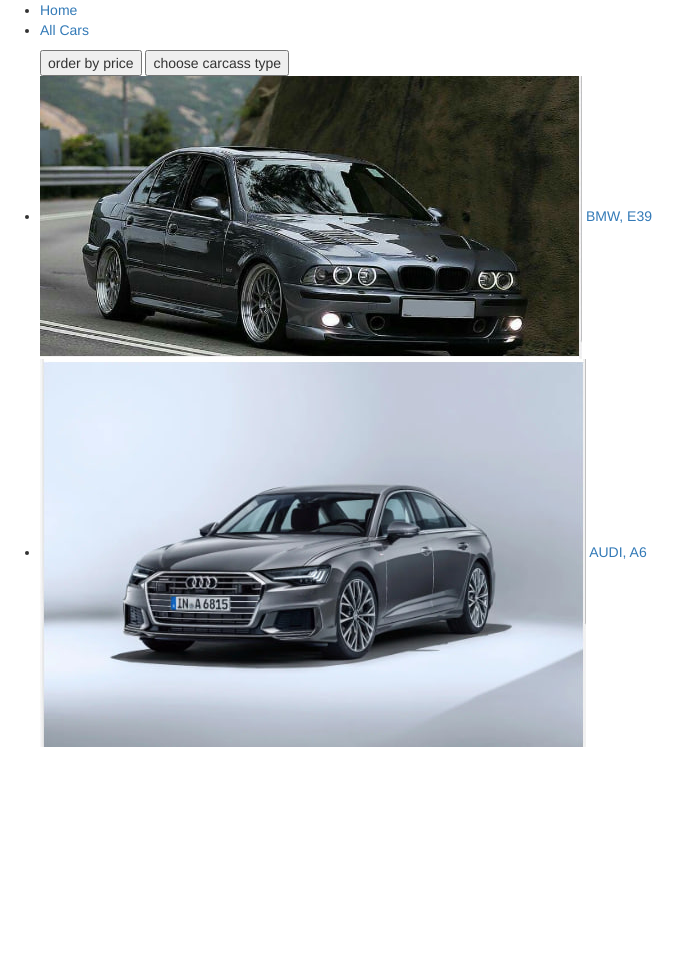
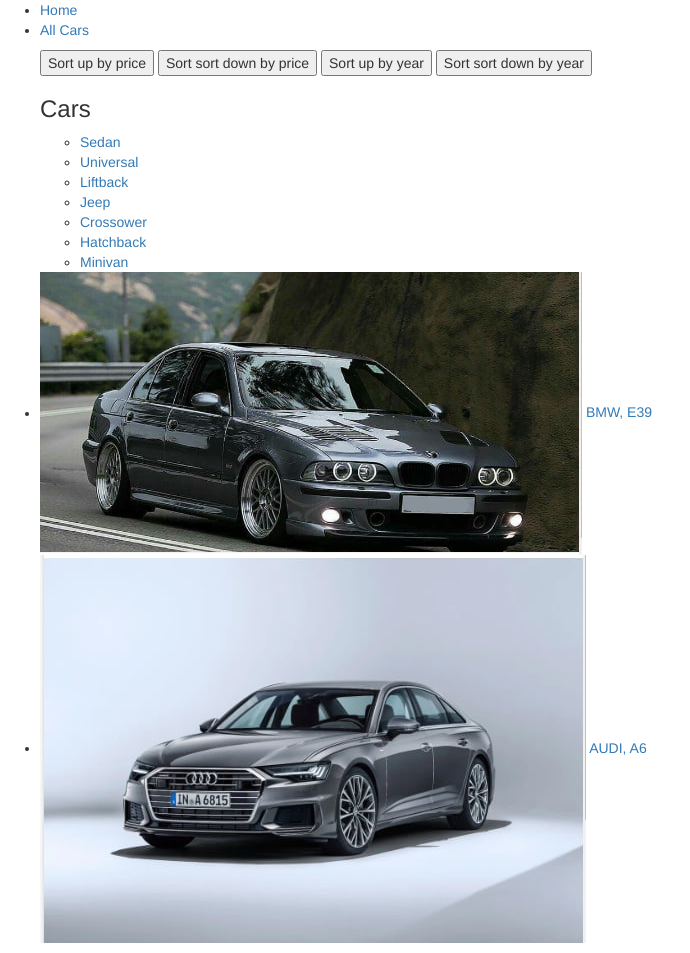
Before and after one commit to ArseniiShmatov09/Python_Labs_Shmatov_Arsenii_153505, a Django app: page /cars in a window 1280 px wide. Shown: the whole page, without its empty margins (0-690 px from the left). Before the commit the page ends 747 px from the top, so only its background shows below. Run offline with Django 4.2, Linux system fonts and the light colour scheme; data comes from the database, SQL or seed files in the repository; some libraries are stand-ins or nearby versions.

Commit message:
added sort, navigation by carcass types

```diff
--- a/LAB_04/AutoShow/main/admin.py
+++ b/LAB_04/AutoShow/main/admin.py
@@ -5,8 +5,8 @@
 
 @admin.register(Car)
 class CarAdmin(admin.ModelAdmin):
-    list_display = ['brand', 'model', 'year_of_publication', 'description', 'cost', 'color', 'carcass', 'producer']
-    list_filter = ['brand', 'year_of_publication', 'cost', 'carcass']
+    list_display = ['brand', 'model', 'year_of_publication', 'description', 'cost', 'color', 'carcass_type', 'producer']
+    list_filter = ['brand', 'year_of_publication', 'cost', 'carcass_type']
 
 @admin.register(CarcassType)
 class CarcassTypeAdmin(admin.ModelAdmin):
--- a/LAB_04/AutoShow/main/models.py
+++ b/LAB_04/AutoShow/main/models.py
@@ -9,7 +9,7 @@
     description = models.TextField(help_text="Enter description")
     cost = models.IntegerField()
     color = models.CharField(max_length = 20, help_text="Enter color")
-    carcass = models.ForeignKey('CarcassType', on_delete=models.SET_NULL, null=True, help_text="Choose carcass type")
+    carcass_type = models.ForeignKey('CarcassType', on_delete=models.SET_NULL, null=True, help_text="Choose carcass type")
     producer = models.ForeignKey('Producer', on_delete=models.SET_NULL, null=True, help_text="Choose producer")
     photo = models.ImageField(upload_to='images', blank=True)
 
@@ -25,6 +25,9 @@
 
     def __str__(self):
        return self.designation
+
+    def get_absolute_url(self):
+       return reverse('car_list_by_carcass', args=[str(self.designation)])
 
 class Producer(models.Model):
     country = models.CharField(max_length=20, help_text="Enter country")
--- a/LAB_04/AutoShow/main/templates/car_details.html
+++ b/LAB_04/AutoShow/main/templates/car_details.html
@@ -16,7 +16,7 @@
 <li>{{car.description}}</li>
 <li>{{car.color}}</li>
 <li>{{car.year_of_publication}}</li>
-<li>{{car.carcass}}</li>
+<li>{{car.carcass_type}}</li>
 <li>{{car.producer}}</li>
 
 
--- a/LAB_04/AutoShow/main/templates/cars.html
+++ b/LAB_04/AutoShow/main/templates/cars.html
@@ -10,8 +10,25 @@
 
 
 <ul>
-<button>order by price</button>
-<button>choose carcass type</button>
+
+<form action="{{ request.get_full_path }}" method="get">
+   <button type="submit" name="sort_price" value="ascending">Sort up by price</button>
+   <button type="submit" name="sort_price" value="descending">Sort sort down by price</button>
+   <button type="submit" name="sort_year" value="ascending">Sort up by year</button>
+   <button type="submit" name="sort_year" value="descending">Sort sort down by year</button>
+</form>
+
+<div id="sidebar">
+   <h3>Cars</h3>
+   <ul>
+
+       {% for c in carcass_types %}
+           <li {% if carcass_type.designation == c.designation %}class="selected" {% endif %}>
+               <a href="{{ c.get_absolute_url }}">{{ c.designation }}</a>
+           </li>
+       {% endfor %}
+   </ul>
+</div>
 
 {% for car in cars%}
 <li>
--- a/LAB_04/AutoShow/main/urls.py
+++ b/LAB_04/AutoShow/main/urls.py
@@ -5,5 +5,5 @@
     path('', views.index, name = 'index'),
     path('cars', views.CarsList, name = 'cars'),
     path('cars/<int:pk>', views.CarDetailView.as_view(), name = 'car-details'),
-
+    path('<str:car_carcass>', views.CarsList,name='car_list_by_carcass'),
 ]
--- a/LAB_04/AutoShow/main/views.py
+++ b/LAB_04/AutoShow/main/views.py
@@ -1,4 +1,4 @@
-from django.shortcuts import render
+from django.shortcuts import render, get_object_or_404
 from .models import *
 from django.views.generic import DetailView
 
@@ -9,9 +9,33 @@
  cars  = Car.objects.all()[:1]
  return render(request, 'index.html', context={'cars':cars})
 
-def CarsList(request):
- cars  = Car.objects.all()
- return render(request, 'cars.html', {'cars':cars})
+def CarsList(request, car_carcass = None):
+
+  cars  = Car.objects.all()
+  carcass_type = None
+  carcass_types = CarcassType.objects.all()
+  sort_type_price = request.GET.get('sort_price')
+  sort_type_year = request.GET.get('sort_year')
+
+  if str(sort_type_price) == 'ascending':
+      cars = cars.order_by('cost')
+
+  elif str(sort_type_price) == 'descending':
+      cars = cars.order_by('-cost')
+
+  if str(sort_type_year) == 'ascending':
+      cars = cars.order_by('year_of_publication')
+
+  elif str(sort_type_year) == 'descending':
+      cars = cars.order_by('-year_of_publication')
+
+  if car_carcass:
+       carcass_type = get_object_or_404(CarcassType, designation=car_carcass)
+       cars = cars.filter(carcass_type=carcass_type)
+       print(carcass_type)
+
+
+  return render(request, 'cars.html', {'cars':cars, 'carcass_type':carcass_type,'carcass_types':carcass_types})
 
 class CarDetailView(DetailView):
   model = Car
```
Also changed, not shown: LAB_04/AutoShow/db1.sqlite3, LAB_04/AutoShow/main/migrations/0005_rename_carcass_car_carcass_type.py (added).
